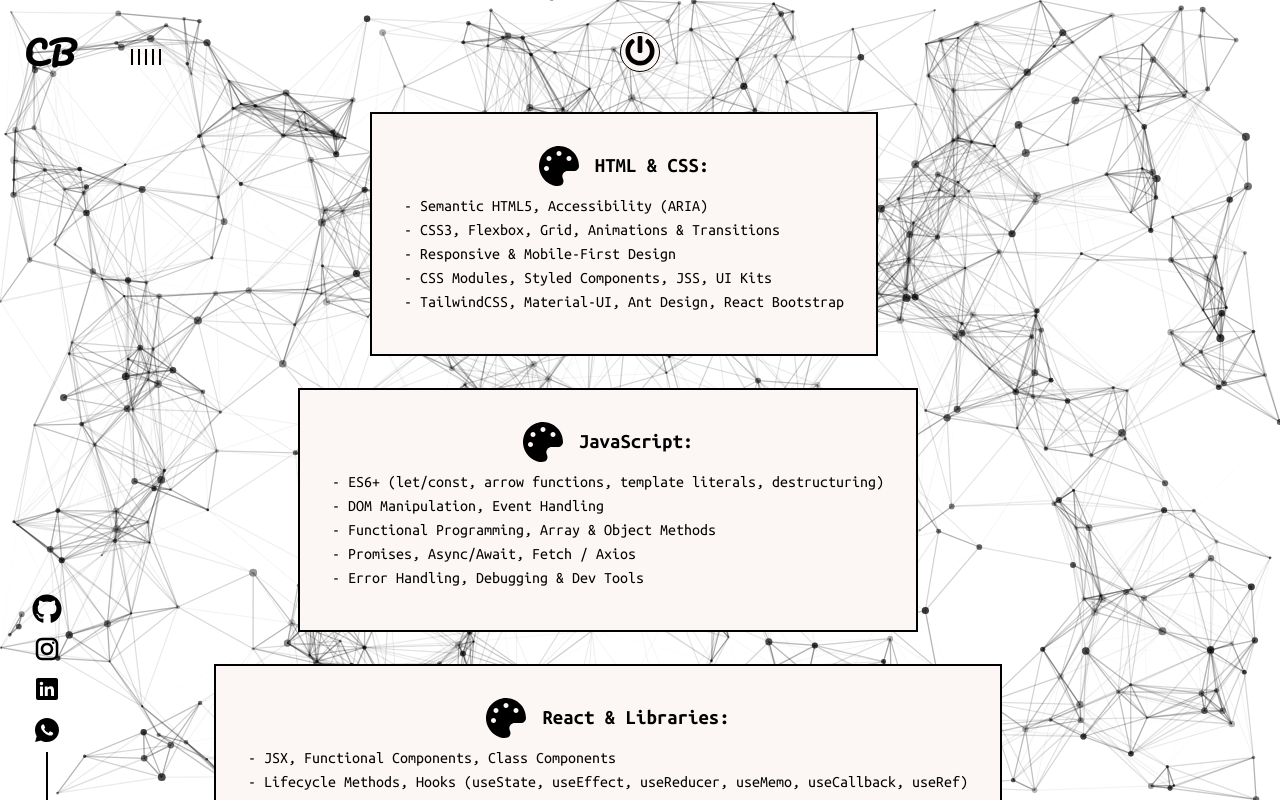
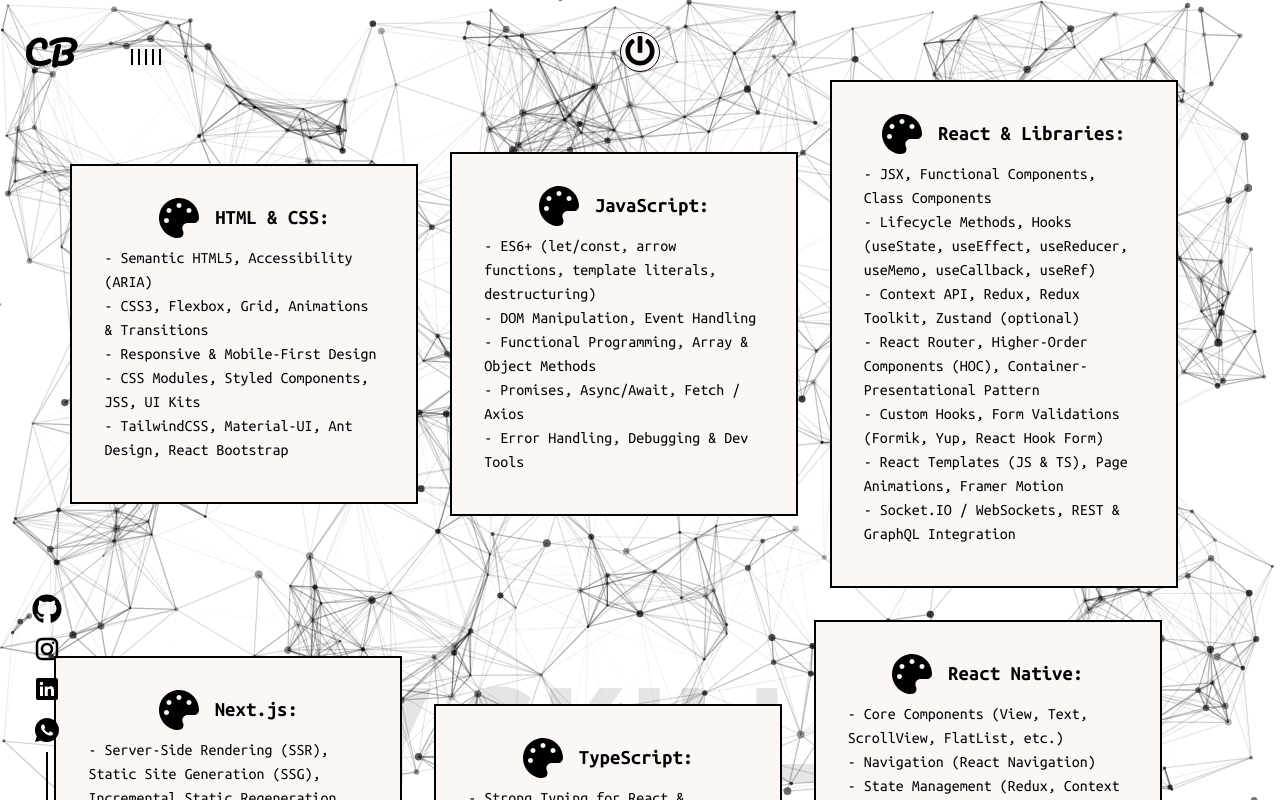
Before and after one commit to saeidAtashin/portfolio, a React (Create React App) app: page /skills in a window 1280 px wide. Shown: the top 800 px of the page. Built offline with nearby package versions, Linux system fonts and the light colour scheme.

Commit message:
fixed styles

```diff
--- a/src/App.js
+++ b/src/App.js
@@ -3,8 +3,6 @@
 import "./App.css";
 import { lightTheme } from "./components/Themes";
 import GlobalStyle from "./data/GlobalStyle";
-
-// Components
 
 import Main from "./components/Main";
 import AboutPage from "./components/AboutPage";
--- a/src/components/Main.js
+++ b/src/components/Main.js
@@ -150,8 +150,7 @@
   transition: ${(props) =>
     props.click
       ? "top 1.5s ease-in-out 0.6s, left 1.5s ease-in-out 0.6s"
-      : "top 1.5s ease-in-out 0.6s, left 1.5s ease-in-out 0.6s"
-  };
+      : "top 1.5s ease-in-out 0.6s, left 1.5s ease-in-out 0.6s"};
 
   & > :last-child {
     padding-top: 1rem;
@@ -180,7 +179,6 @@
   const animationRef = useRef(null);
   const rafRef = useRef(null);
 
-  // Smooth interpolation function using easing
   const easeInOutCubic = (t) => {
     return t < 0.5 ? 4 * t * t * t : 1 - Math.pow(-2 * t + 2, 3) / 2;
   };
@@ -207,7 +205,6 @@
   const handleClick = () => {
     const newClickState = !click;
 
-    // Cancel any ongoing animations
     if (rafRef.current) {
       cancelAnimationFrame(rafRef.current);
     }
@@ -215,15 +212,12 @@
       clearTimeout(animationRef.current);
     }
 
-    // Start fast rotation immediately for both directions
     setAnimationDuration(0.3);
 
-    // Update click state
     setClick(newClickState);
 
-    // Smoothly return to normal speed after movement completes (0.6s delay + 1.5s transition = 2.1s)
     animationRef.current = setTimeout(() => {
-      smoothTransitionSpeed(0.3, 1.5, 800); // Transition over 0.8s
+      smoothTransitionSpeed(0.3, 1.5, 800);
     }, 2100);
   };
 
--- a/src/components/MySkillsPage.js
+++ b/src/components/MySkillsPage.js
@@ -10,7 +10,7 @@
 
 const Box = styled.div`
   /* background-color: ${(props) => props.theme.text}; */
-  width: 90vw;
+  width: 95%;
   height: 100vh;
   position: relative;
   display: flex;
@@ -18,7 +18,7 @@
   justify-content: center;
   align-items: center;
   flex-wrap: wrap;
-  padding: 2rem;
+  /* padding: 2rem; */
   margin-top: 5rem;
   gap: 2rem;
 `;
@@ -29,9 +29,8 @@
   padding: 2rem;
   z-index: 3;
   line-height: 1.5;
-
+  width: 23%;
   cursor: pointer;
-
   font-family: "Ubuntu Mono", monospace;
   display: flex;
   flex-direction: column;
```
